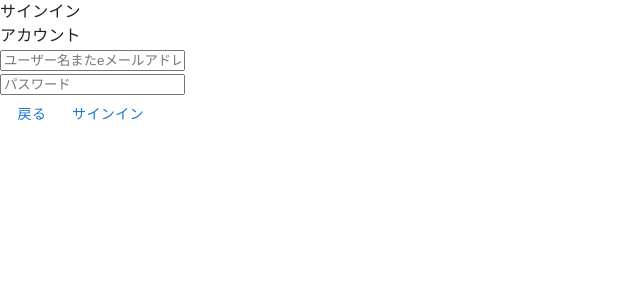
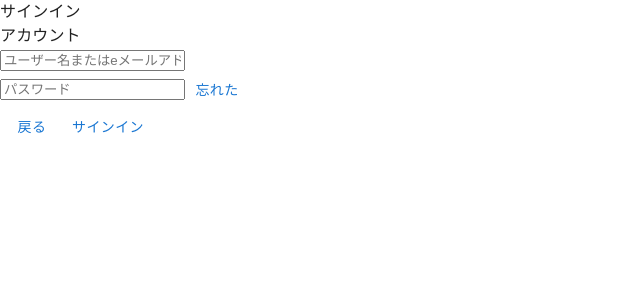
Before and after one commit to cuculus-dev/cuculus, a Next.js app: page /login in a window 1280 px wide. Shown: the top 300 px of the page, without its empty margins (0-640 px from the left). Built offline with nearby package versions, Linux system fonts and the light colour scheme.

Commit message:
ログインページの仮作成

```diff
--- a/src/components/common/atoms/LoginForm.tsx
+++ b/src/components/common/atoms/LoginForm.tsx
@@ -1,34 +1,22 @@
-import FormButton from '@/components/common/atoms/FormButton';
 import LinkButton from '@/components/common/atoms/LinkButton';
-import { Grid, styled } from '@mui/material';
-
-const StyledLogin = styled('div');
-
-type FormInputProps = {
-  id: string;
-  password: string;
-};
 
 export default function LoginForm() {
   return (
     <form>
-      {/* タイトル */}
       <div>サインイン</div>
       <div>アカウント</div>
       {/* 入力欄 */}
-      <input id="id" type="text" placeholder="ユーザー名またeメールアドレス" />
+      <input type="text" placeholder="ユーザー名またはeメールアドレス"></input>
       <div>
-        <input id="password" type="password" placeholder="パスワード" />
+        <input type="text" placeholder="パスワード"></input>
         {/* リンク */}
         {/* 更新画面へのリンク */}
-        {/* <LinkButton href={'/'}>忘れた</LinkButton> */}
+        <LinkButton href={'/'}>忘れた</LinkButton>
       </div>
-      {/*入力を保持せずしてTopへ*/}
+      {/*入力を破棄してTopへ*/}
       <LinkButton href={'/'}>戻る</LinkButton>
-      {/* 入力情報送信 */}
-      <FormButton href={'/login'} type="submit">
-        サインイン
-      </FormButton>
+      {/* ここで情報送信 */}
+      <LinkButton href={'/'}>サインイン</LinkButton>
     </form>
   );
 }
```
